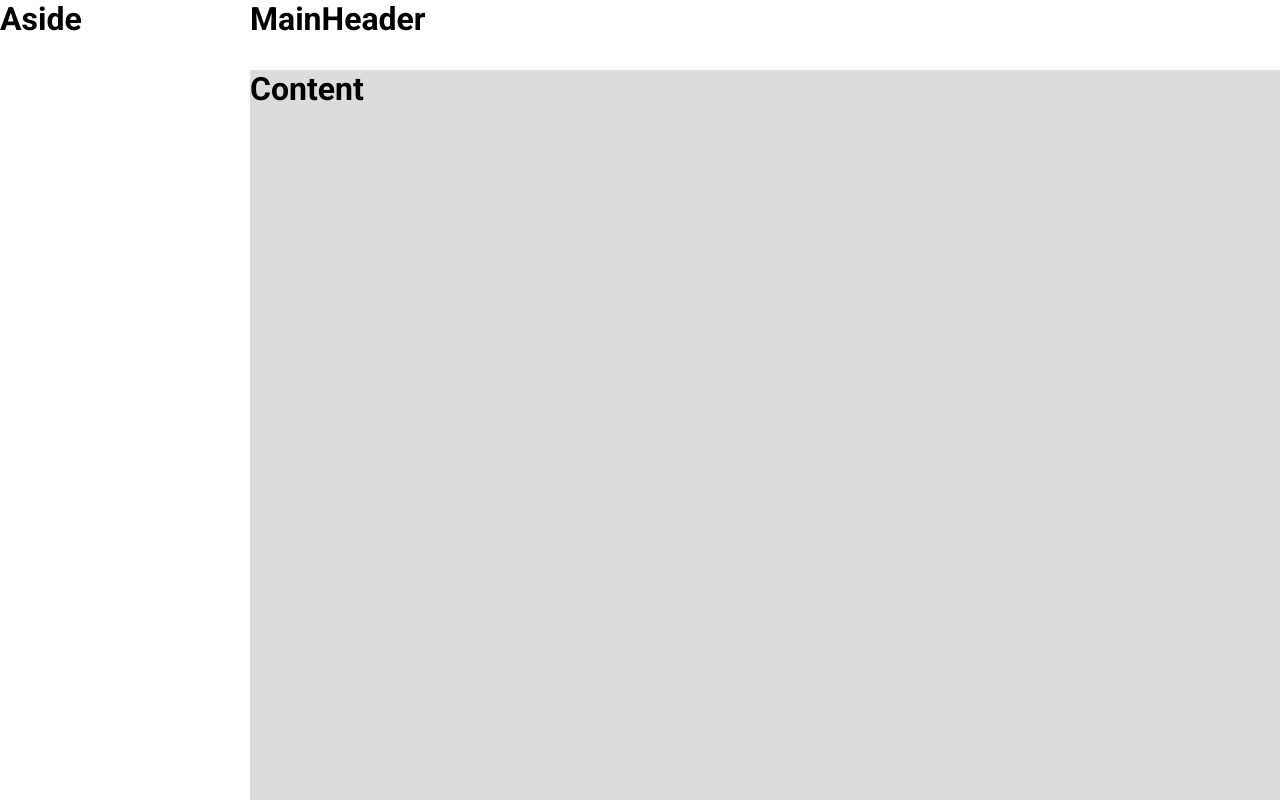
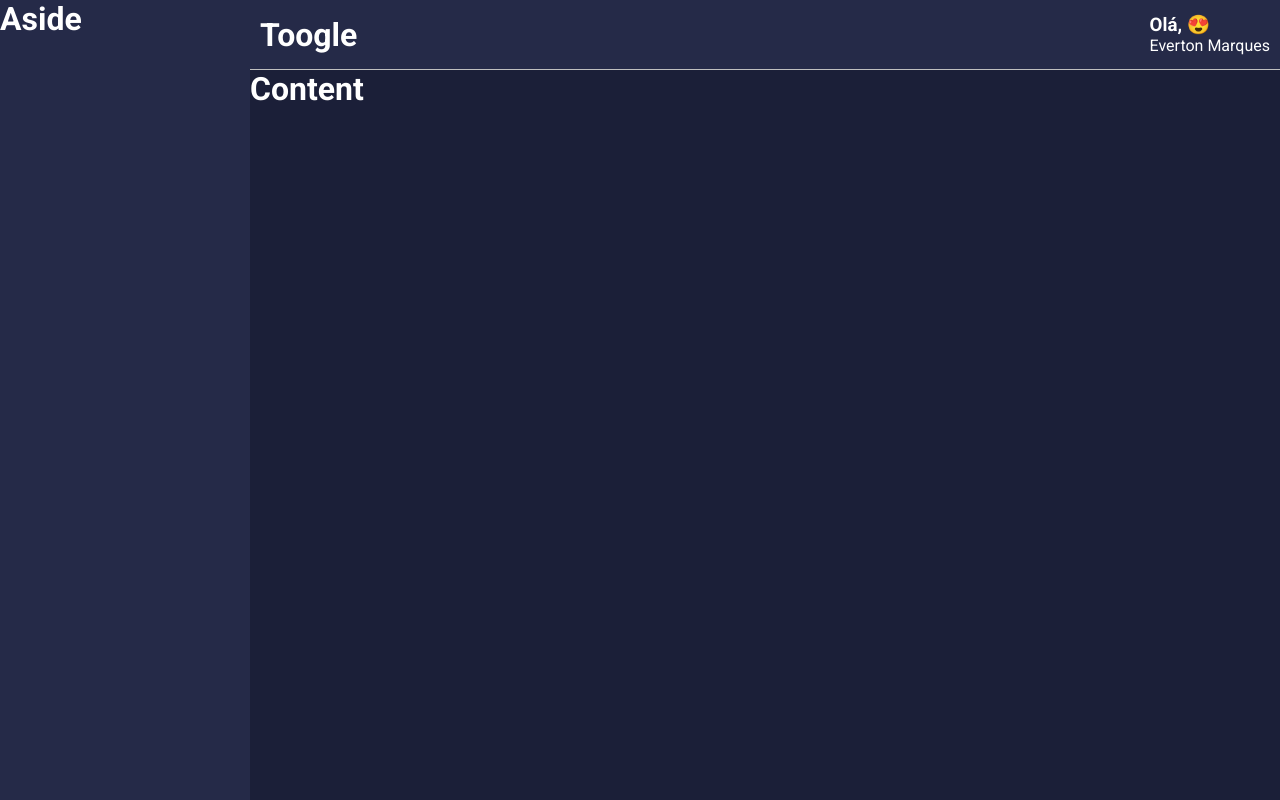
Before and after one commit to Everton-lacerda/my-wallet, a React (Create React App) app: page / in a window 1280 px wide. Built offline with nearby package versions, Linux system fonts and the light colour scheme.

Commit message:
feat(header): created profile

```diff
--- a/src/App.tsx
+++ b/src/App.tsx
@@ -8,7 +8,7 @@
 
 const App: React.FC = () => {
     return (
-        <ThemeProvider theme={light}>
+        <ThemeProvider theme={dark}>
             <GlobalStyles />
             <Layout />
         </ThemeProvider>
--- a/src/components/MainHeader/index.tsx
+++ b/src/components/MainHeader/index.tsx
@@ -1,11 +1,25 @@
-import React from 'react';
+import React, { useMemo } from 'react';
+import emojis from '../../utils/emojis';
 
-import { Container } from './style'
+import { Container, Profile, Welcome, UserName } from './style'
+
 
 const MainHeader: React.FC = () => {
+
+    const emoji: string = useMemo(() => {
+        const i = Math.floor(Math.random() * emojis.length);
+        return emojis[i];
+    }, []);
+
+
     return (
         <Container >
-            <h1>MainHeader</h1>
+            <h1>Toogle</h1>
+            <Profile>
+                <Welcome>Olá, {emoji}
+                </Welcome>
+                <UserName>Everton Marques</UserName>
+            </Profile>
         </Container>
     );
 }
--- a/src/components/MainHeader/style.ts
+++ b/src/components/MainHeader/style.ts
@@ -4,4 +4,13 @@
     grid-area: MH;
     color:  ${props => props.theme.colors.white};
     background-color: ${props => props.theme.colors.secondary};
+    display: flex;
+    justify-content: space-between;
+    align-items: center;
+    padding:0 10px;
+    border-bottom: 1px solid ${props => props.theme.colors.gray}
 `;
+
+export const Profile = styled.div``;
+export const Welcome = styled.h3``;
+export const UserName = styled.span``;
--- /dev/null
+++ b/src/utils/emojis.ts
@@ -0,0 +1 @@
+export default ['😀', '😁', '😃', '😄', '😍', '💗']
```
